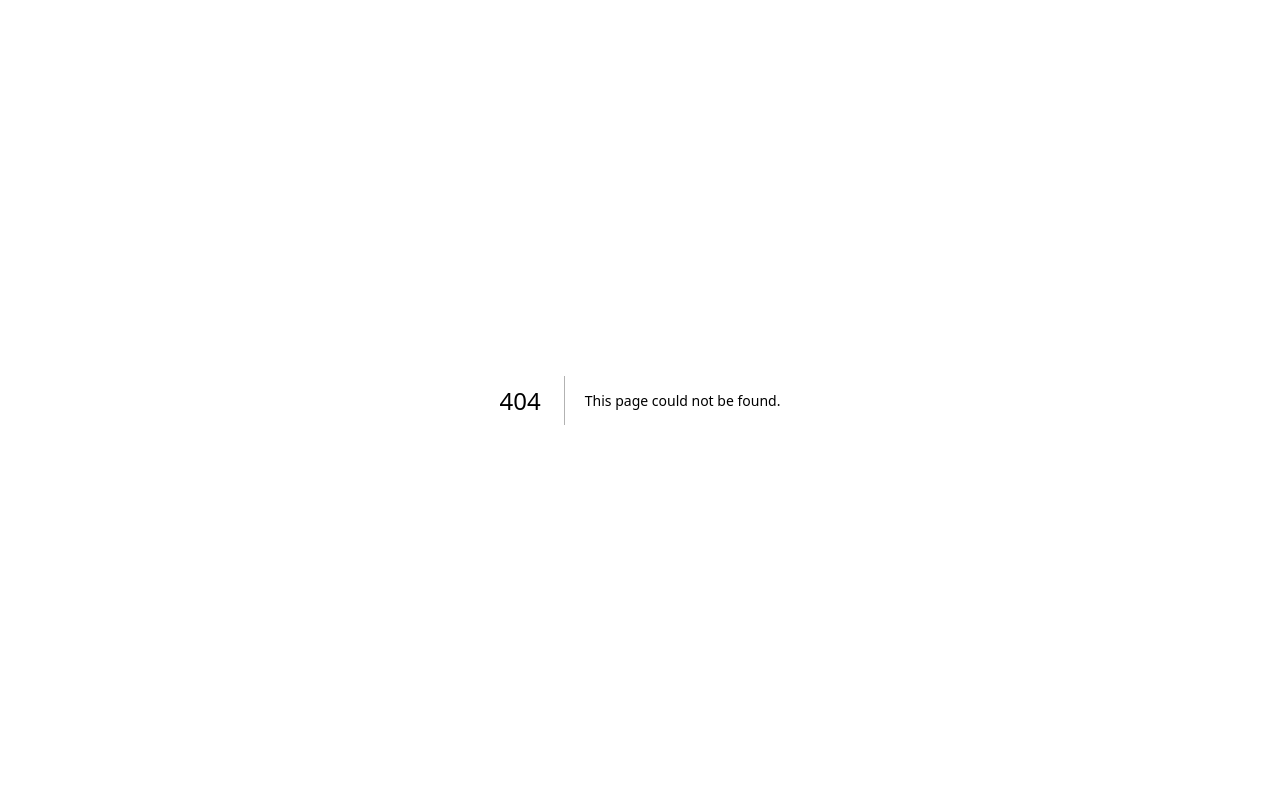
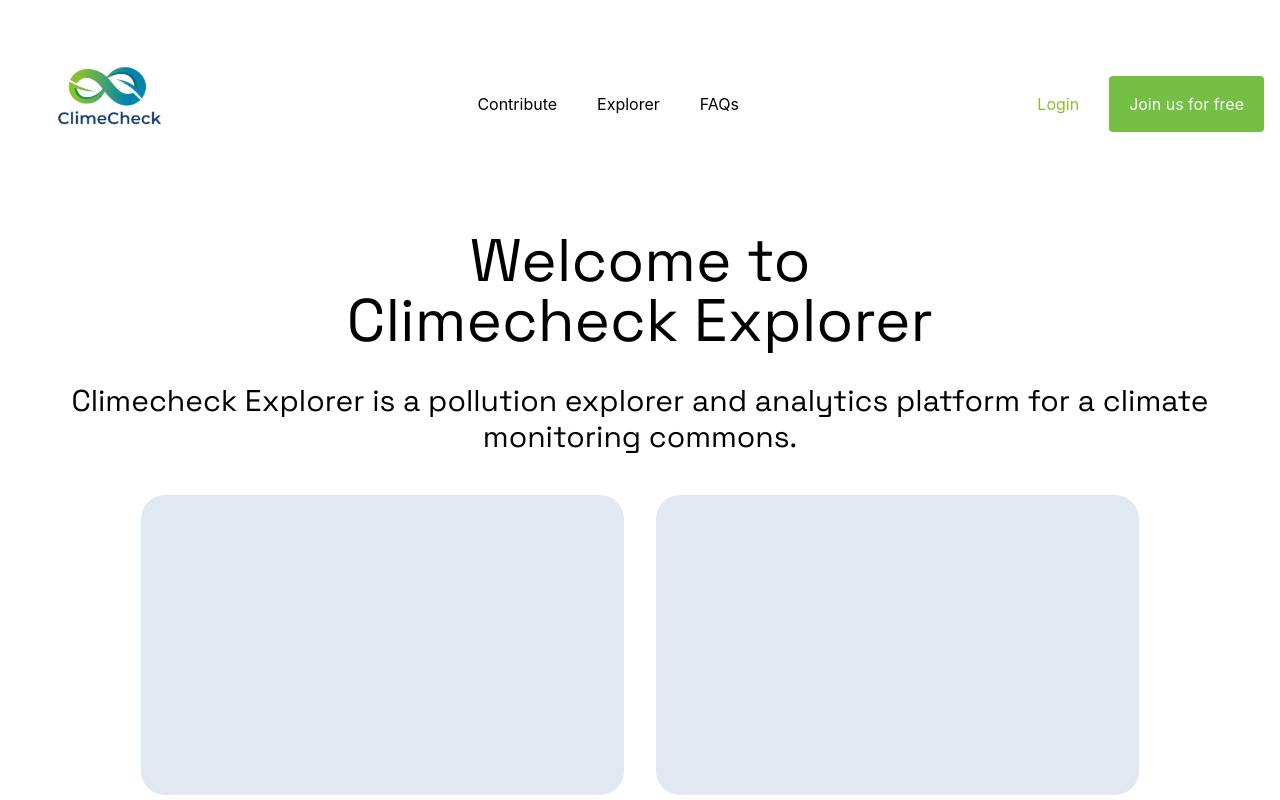
Before and after one commit to ClimeCheck/UI, a Next.js app: page /explore in a window 1280 px wide. Before the commit this address had no page. Shown: the top 800 px of the page. Built offline with nearby package versions, Linux system fonts and the light colour scheme.

Commit message:
Started explore works

```diff
--- /dev/null
+++ b/components/Explore/Explore.jsx
@@ -0,0 +1,31 @@
+import React from 'react';
+import Navbar from '../Navbar'
+import Footer from '../Footer/index'
+
+const Explore = () => {
+    return (
+        <>
+            <div className='max-w-7xl mx-auto p-4'>
+                <Navbar textColor={"black"}/>
+                <div className='w-full text-lg text-black flex flex-col items-start justify-center'>
+                    {/* Introduction */}
+                    <div className='font-Grotesk flex flex-col w-full items-center py-10'>
+                    <h1 className='text-3xl md:text-5xl lg:text-6xl font-Grotesk max-w-2xl text-center pb-8'>Welcome to Climecheck Explorer</h1>
+                    <p className='text-xl md:text-3xl font-Grotesk text-center'>Climecheck Explorer is a pollution explorer and analytics platform for a climate monitoring commons.</p>
+                    </div>
+                    {/* Cards */}
+                    <div className="w-full md:w-[80%] mx-auto flex gap-8 flex-col md:flex-row items-center pb-20">
+                        {/* Card 1 */}
+                        <div className='h-[300px] w-1/2 bg-slate-200 rounded-3xl'>
+                        </div>
+                        <div className='h-[300px] w-1/2 bg-slate-200 rounded-3xl'>
+                        </div>
+                    </div>
+                </div>
+            </div>
+            <Footer />
+        </>
+    )
+}
+
+export default Explore
--- a/components/Navbar.js
+++ b/components/Navbar.js
@@ -26,7 +26,7 @@
         <nav className={`text-${textColor}`}>
 
           <Link href="/contribute">Contribute</Link>
-          <Link href="/">Explorer</Link>
+          <Link href="/explore">Explorer</Link>
           <Link href="/">FAQs</Link>
         </nav>
         <div className={style.ctawrapper}>
--- a/pages/api/hello.js
+++ /dev/null
@@ -1,5 +0,0 @@
-// Next.js API route support: https://nextjs.org/docs/api-routes/introduction
-
-export default function handler(req, res) {
-  res.status(200).json({ name: 'John Doe' })
-}
--- /dev/null
+++ b/pages/explore.jsx
@@ -0,0 +1,12 @@
+import React from 'react'
+import Explore from '../components/Explore/Explore'
+
+const ExplorePage = () => {
+  return (
+    <div>
+      <Explore />
+    </div>
+  )
+}
+
+export default ExplorePage
```
Also changed, not shown: 1 other file (tests, documents, lock files or other folders).
